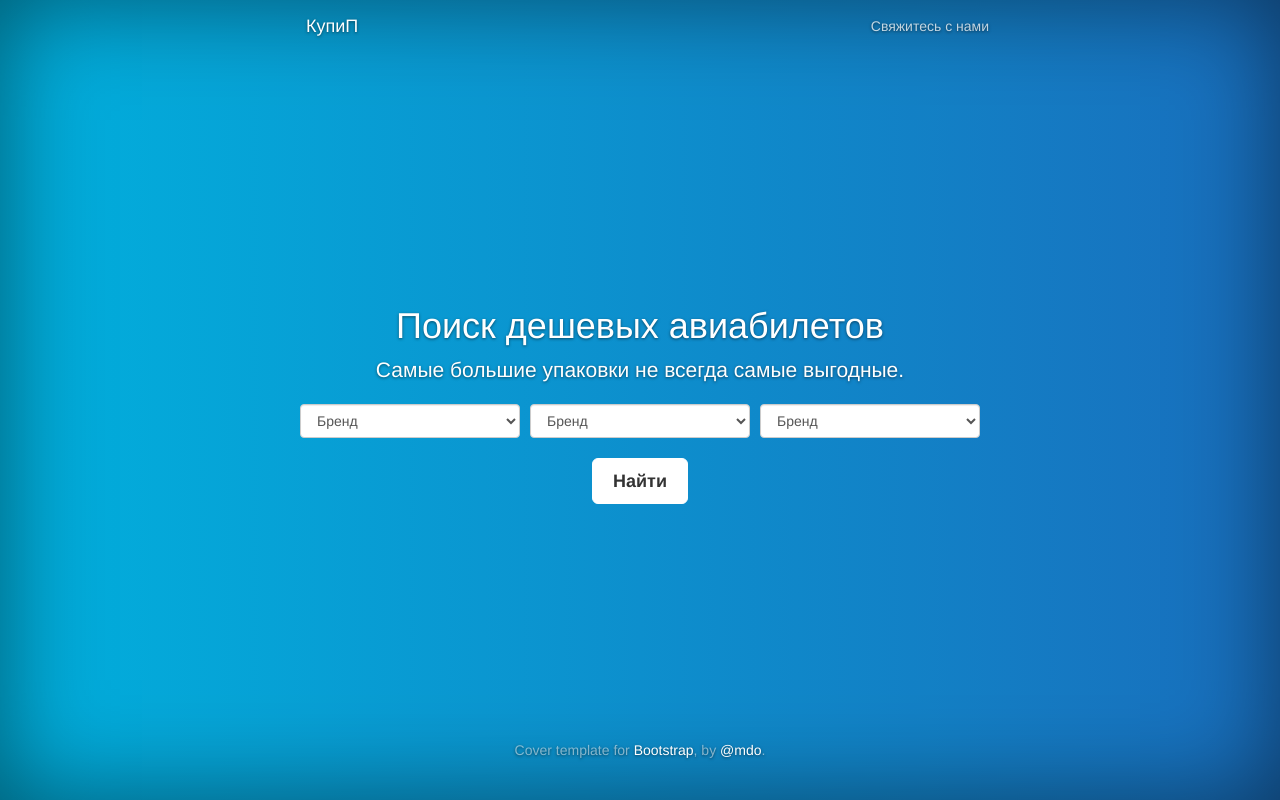
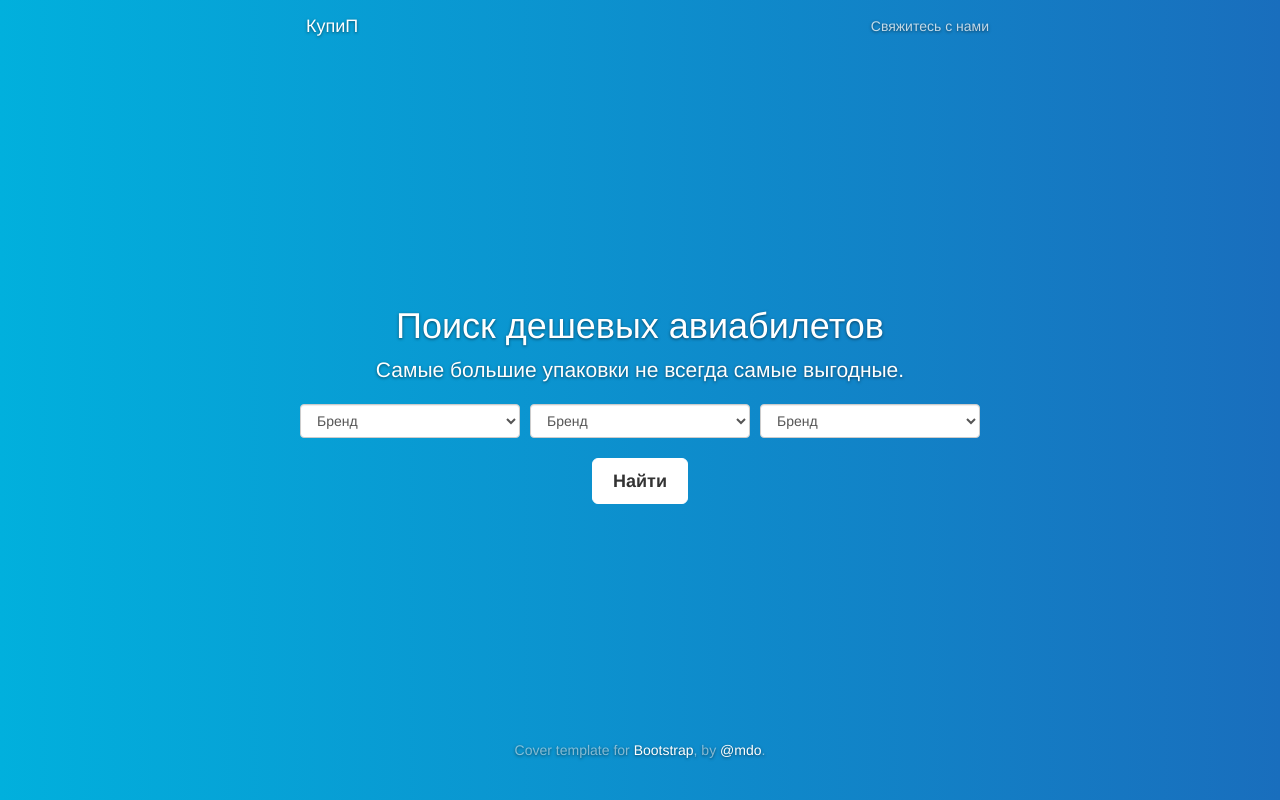
Before and after one commit to asorokoumov/compare, a Django app: template diapers/templates/diapers/test.html in a window 1280 px wide. Run offline with Django 3.2, Linux system fonts and the light colour scheme; the template is opened without the code that fills it, so the values that code supplies are empty; some libraries are stand-ins or nearby versions.

Commit message:
Remove shadow from the borders

```diff
--- a/diapers/static/diapers/css/cover.css
+++ b/diapers/static/diapers/css/cover.css
@@ -51,8 +51,6 @@ body {
   width: 100%;
   height: 100%; /* For at least Firefox */
   min-height: 100%;
-  -webkit-box-shadow: inset 0 0 100px rgba(0,0,0,.5);
-          box-shadow: inset 0 0 100px rgba(0,0,0,.5);
 }
 .site-wrapper-inner {
   display: table-cell;
```
